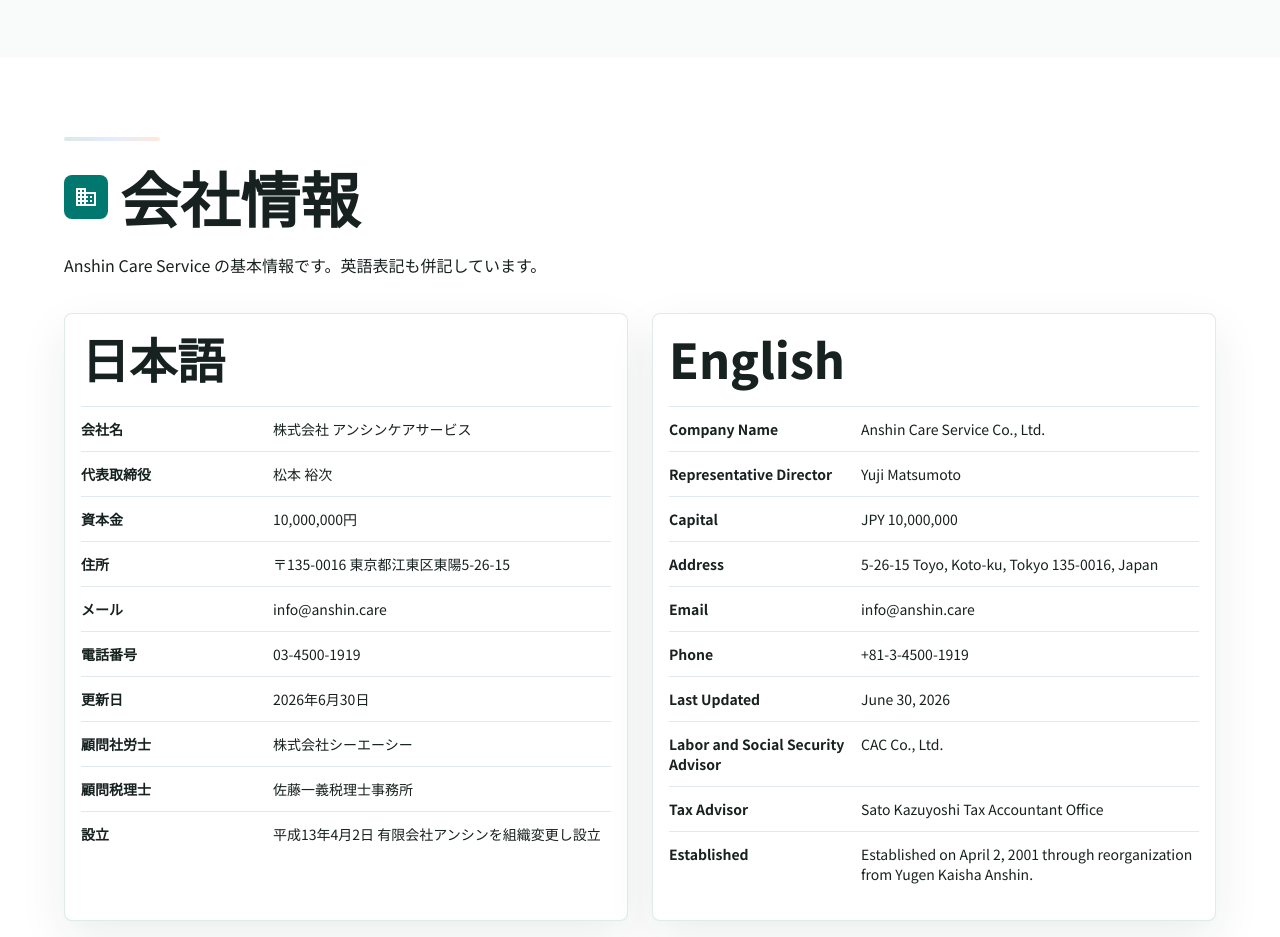
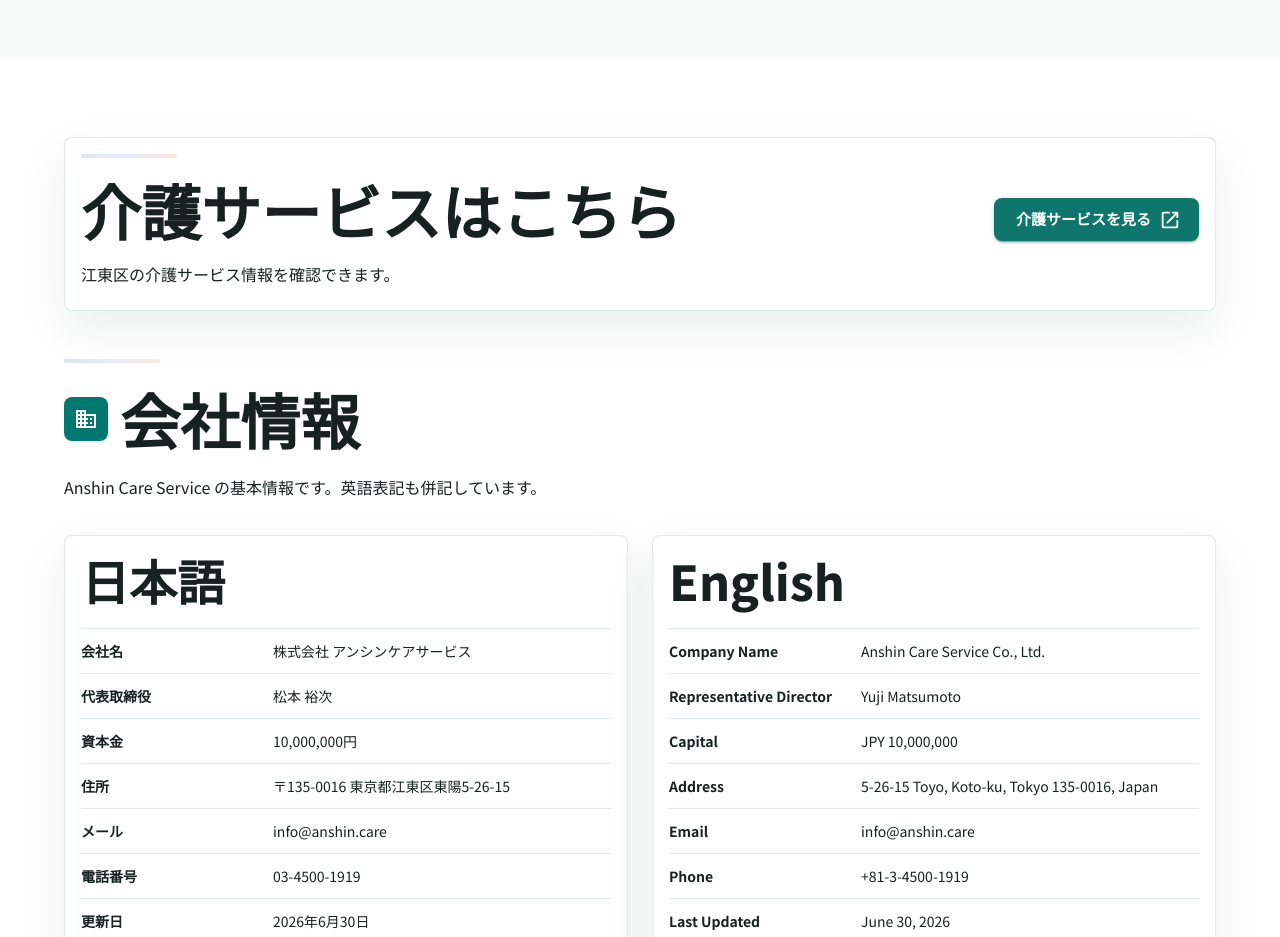
Before and after one commit to HirotsuguMatsumoto/anshin.care, a Next.js app: page / in a window 1280 px wide. Shown: the part 1740-2677 px from the top of the page. Built offline with nearby package versions, Linux system fonts and the light colour scheme.

Commit message:
Add favicon and care service link

```diff
--- a/src/app/layout.tsx
+++ b/src/app/layout.tsx
@@ -13,7 +13,11 @@ const notoSansJp = Noto_Sans_JP({
 export const metadata: Metadata = {
   title: "anshin.care | Anshin service overview",
   description:
-    "Anshin の小規模事業者向け業務基盤、介護ロボット・介護テクノロジー、脆弱性診断を紹介するサービス概要サイトです。"
+    "Anshin の小規模事業者向け業務基盤、介護ロボット・介護テクノロジー、脆弱性診断を紹介するサービス概要サイトです。",
+  icons: {
+    icon: [{ url: "/favicon.svg", type: "image/svg+xml" }],
+    shortcut: "/favicon.svg"
+  }
 };
 
 export default function RootLayout({
--- a/src/app/page.tsx
+++ b/src/app/page.tsx
@@ -87,6 +87,9 @@ const companyInfoEn = [
   ["Tax Advisor", "Sato Kazuyoshi Tax Accountant Office"],
   ["Established", "Established on April 2, 2001 through reorganization from Yugen Kaisha Anshin."]
 ] as const;
+
+const careServiceUrl =
+  "https://reserve.anshin.care/desc/1/company?area=13&serviceClass=10001&address2=%E6%B1%9F%E6%9D%B1%E5%8C%BA&col1=11";
 
 export default function Home() {
   return (
@@ -268,6 +271,34 @@ export default function Home() {
 
       <Box component="section" className="bg-white py-14 md:py-20">
         <Container maxWidth="lg">
+          <Card className="mb-12">
+            <CardContent className="p-6 md:p-8">
+              <Box className="grid gap-6 md:grid-cols-[1fr_auto] md:items-center">
+                <Stack spacing={2}>
+                  <Box className="surface-line h-1 w-24 rounded-full" />
+                  <Typography variant="h2" className="text-3xl md:text-5xl">
+                    介護サービスはこちら
+                  </Typography>
+                  <Typography variant="body1" color="text.secondary" className="max-w-2xl text-base leading-8 md:text-lg">
+                    江東区の介護サービス情報を確認できます。
+                  </Typography>
+                </Stack>
+                <Button
+                  href={careServiceUrl}
+                  target="_blank"
+                  rel="noopener noreferrer"
+                  size="large"
+                  variant="contained"
+                  color="primary"
+                  endIcon={<OpenInNewRoundedIcon />}
+                  className="self-start whitespace-nowrap md:self-center"
+                >
+                  介護サービスを見る
+                </Button>
+              </Box>
+            </CardContent>
+          </Card>
+
           <Stack spacing={2.5} className="mb-9 max-w-3xl">
             <Box className="surface-line h-1 w-24 rounded-full" />
             <Stack direction="row" spacing={1.5} sx={{ alignItems: "center" }}>
```
Also changed, not shown: public/favicon.svg (added).
